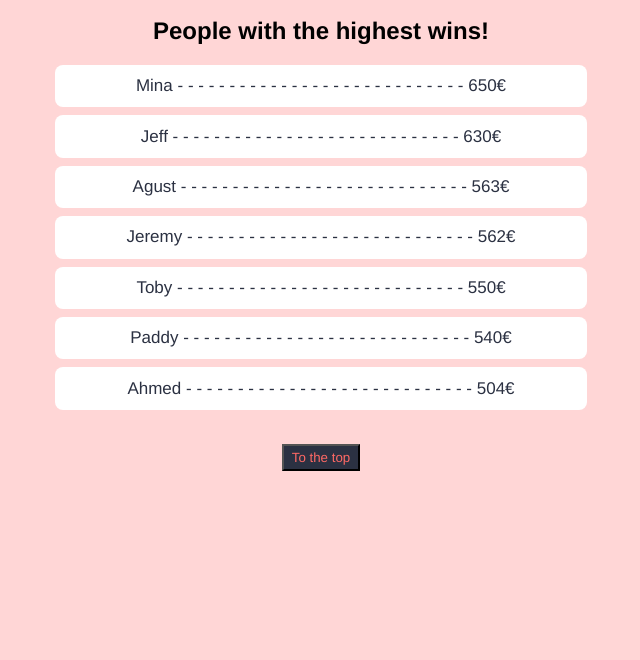
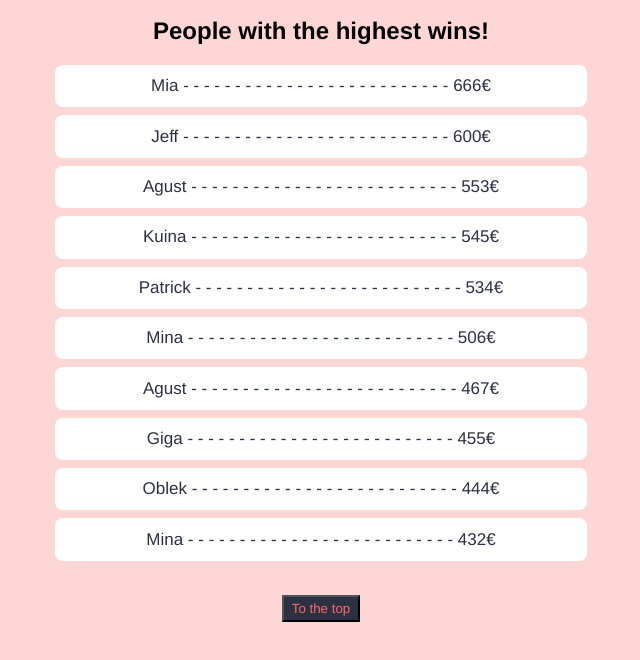
Before and after one commit to Julia-wr/ju1-gis, a plain HTML site: page Highscores.html in a window 1280 px wide. Shown: the part 108-768 px from the top of the page, without its empty margins (327-967 px from the left). Drawn offline with Linux system fonts and the light colour scheme.

Commit message:
highscore print + other highscore related things

```diff
--- a/Highscores.html
+++ b/Highscores.html
@@ -18,13 +18,16 @@
 
     <div class="centered">
       <h2>People with the highest wins!</h2>
-      <p class="score">Mina - - - - - - - - - - - - - - - - - - - - - - - - - - - - 650€</p>
-      <p class="score">Jeff - - - - - - - - - - - - - - - - - - - - - - - - - - - - 630€</p>
-      <p class="score">Agust - - - - - - - - - - - - - - - - - - - - - - - - - - - - 563€</p>
-      <p class="score">Jeremy - - - - - - - - - - - - - - - - - - - - - - - - - - - - 562€</p>
-      <p class="score">Toby - - - - - - - - - - - - - - - - - - - - - - - - - - - - 550€</p>
-      <p class="score">Paddy - - - - - - - - - - - - - - - - - - - - - - - - - - - - 540€</p>
-      <p class="score">Ahmed - - - - - - - - - - - - - - - - - - - - - - - - - - - - 504€</p>
+      <p id="1" class="score"> </p>
+      <p id="2" class="score"> </p>
+      <p id="3" class="score"> </p>
+      <p id="4" class="score"> </p>
+      <p id="5" class="score"> </p>
+      <p id="6" class="score"> </p>
+      <p id="7" class="score"> </p>
+      <p id="8" class="score"> </p>
+      <p id="9" class="score"> </p>
+      <p id="10" class="score"> </p>
         <br>
       <a href="#top">
         <button>To the top</button>
--- a/app.js
+++ b/app.js
@@ -2,14 +2,55 @@ const keineGleich = 0;
 const zweiGleich = 1.5;
 const dreiGleich = 10;
 
-
+let highscoreList = [
+    {
+        name: "Mia",
+        amount: 666
+    }
+    , {
+        name: "Jeff",
+        amount: 600
+    }, {
+        name: "Agust",
+        amount: 553
+    }, {
+        name: "Kuina",
+        amount: 545
+    }, {
+        name: "Patrick",
+        amount: 534
+    }, {
+        name: "Mina",
+        amount: 506
+    }, {
+        name: "Agust",
+        amount: 467
+    }, {
+        name: "Giga",
+        amount: 455
+    }, {
+        name: "Oblek",
+        amount: 444
+    }, {
+        name: "Mina",
+        amount: 432
+    }
+]
 
 //Changes current money value and saves name
 let currentDisplayMoney = document.getElementById('currentDisplayMoney');
 if(sessionStorage.getItem('money') != null){
     window.onload = function(){
-        currentDisplayMoney.textContent = "You currently have " + sessionStorage.getItem('money') + "€";
+        currentDisplayMoney.textContent = "You currently have "
+        + sessionStorage.getItem('money') + "€";
     }
+}
+
+//print current the highscores
+window.onload = function() {
+    for(let k = 1; k <= 10; k++)
+        document.getElementById(k).textContent = highscoreList[k - 1].name + " - - - - - - - - - - - - - - - - - - - - - - - - - - "
+        + highscoreList[k - 1].amount + "€";
 }
 
 let buttonCharge = document.getElementById('chargeB');
@@ -32,7 +73,7 @@ let wrongInputDisplay = document.getElementById('wrongInputDisplay');
 function checkBoxes(){
     if(document.getElementById('name').value == ""
     || document.getElementById('money').value == ""){
-        wrongInputDisplay.textContent = "Please enter both Name and amout to be charged!";
+        wrongInputDisplay.textContent = "Please enter both name and amout to be charged!";
         return false;
     }
     return true;
@@ -99,6 +140,21 @@ function checkBet(bet){
     return true;
 }
 
-function checkHighscore(){
+//checks if a new highscore was set
+function checkHighscore(win){
     //TODO
+    for(let i = 0; i <= highscoreList.length; i++){
+        if(win > highscoreList[i]){
+            newHighscroe(win, i);
+        }
+    }
 }
+
+//how tf can i save multiple highscores in browser??????
+//set new highscore !unfinished!
+function newHighscroe(highscore, position){
+    var newHighscore = {name: sessionStorage.getItem('name'), amount: highscore}
+
+    highscoreList.splice(position, 1, newHighscore);
+    //highscoreList.sort(function(a,b) {return (a.amount - b.amount)});
+}
```
